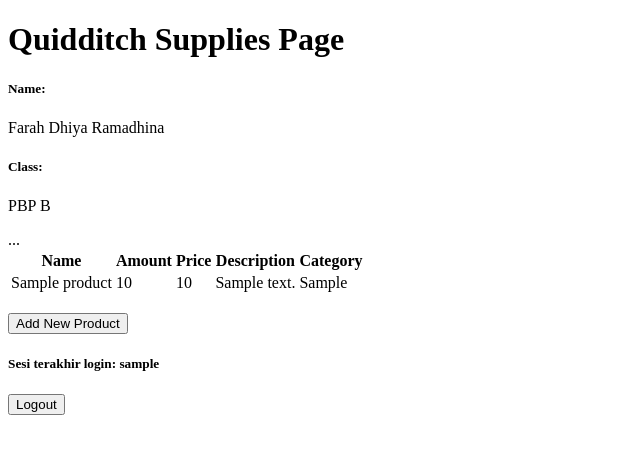
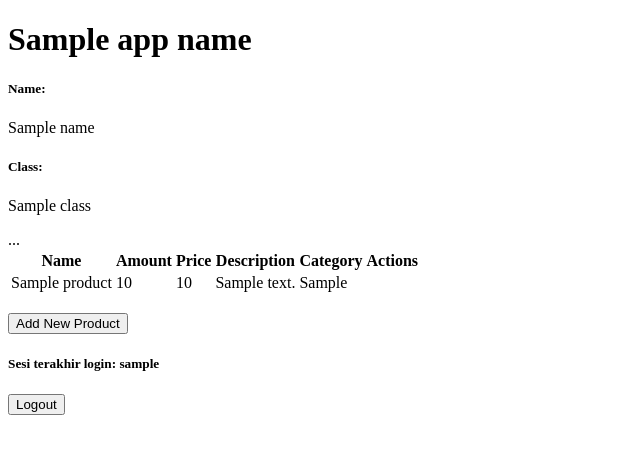
Before and after one commit to farahramadhina/quidditch_supplies, a Django app: template main/templates/main.html in a window 1280 px wide. Shown: the top 454 px of the page, without its empty margins (0-640 px from the left). Run offline with Django 4.2, Linux system fonts and the light colour scheme; tables that the repository leaves empty hold one stand-in row (values such as "Sample post"); the template is opened without the code that fills it: values that come from a table or form of the project are taken from there, most other values are stand-ins (such as "Sample title", 1, 10 or a date in 2020).

Commit message:
Menyelesaikan readme.md

```diff
--- a/main/templates/main.html
+++ b/main/templates/main.html
@@ -1,13 +1,13 @@
 {% extends 'base.html' %}
 
 {% block content %}
-    <h1>Quidditch Supplies Page</h1>
+    <h1>{{ app_name }}</h1>
 
     <h5>Name:</h5>
-    <p>Farah Dhiya Ramadhina</p>
+    <p>{{ name }}</p>
 
     <h5>Class:</h5>
-    <p>PBP B</p>
+    <p>{{ class }}</p>
 
     ...
 <table>
@@ -17,6 +17,7 @@
         <th>Price</th>
         <th>Description</th>
         <th>Category</th>
+        <th>Actions</th>
     </tr>
 
     {% comment %} Berikut cara memperlihatkan data produk di bawah baris ini {% endcomment %}
--- a/main/views.py
+++ b/main/views.py
@@ -21,6 +21,7 @@ def show_main(request):
     products = Product.objects.filter(user=request.user)
 
     context = {
+        'app_name' : 'Sofita Penghancur Gedung',
         'name': request.user.username,
         'class': 'PBP B', # Kelas PBP kamu
         'products': products,
```
Also changed, not shown: README.md, main/urls.py (line endings or trailing spaces).
